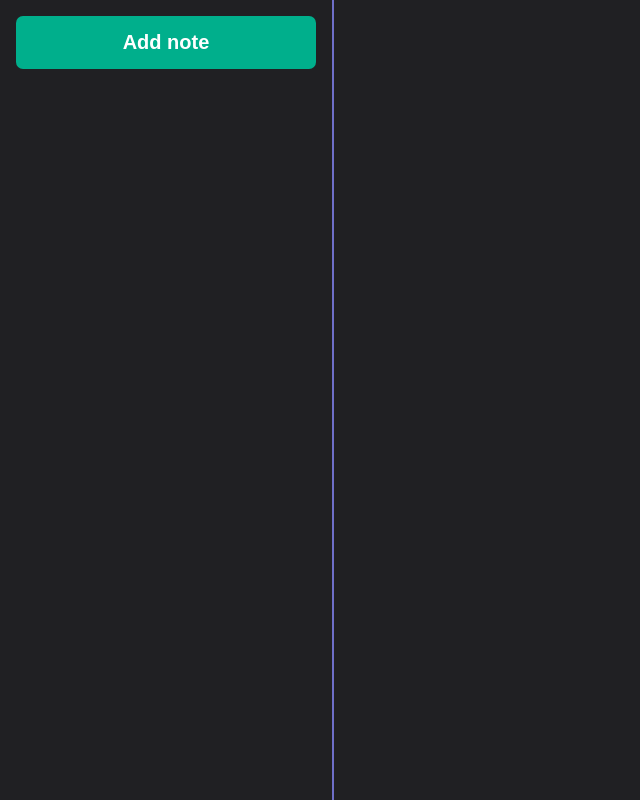
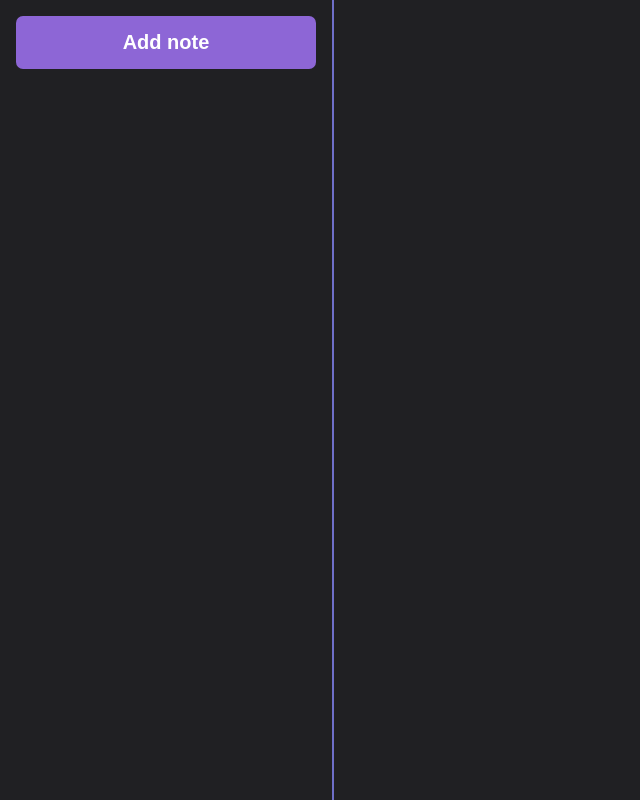
Before and after one commit to ajobart/MyNotesApp, a plain HTML site: page index.html in a window 1280 px wide. In both pictures the pointer is over the button "Add note". Shown: the whole page, without its empty margins (0-640 px from the left). Drawn offline with Linux system fonts and the light colour scheme.

Commit message:
fix design

```diff
--- a/styles/style.css
+++ b/styles/style.css
@@ -34,10 +34,11 @@ body {
   margin-bottom: 1em;
   padding: 0.75em 0;
   width: 100%;
+  transition: 0.2s ease-in-out;
 }
 
 .notes__add:hover {
-  background: #00af8c;
+  background: #8d66d6;
 }
 
 .notes__list-item {
```
